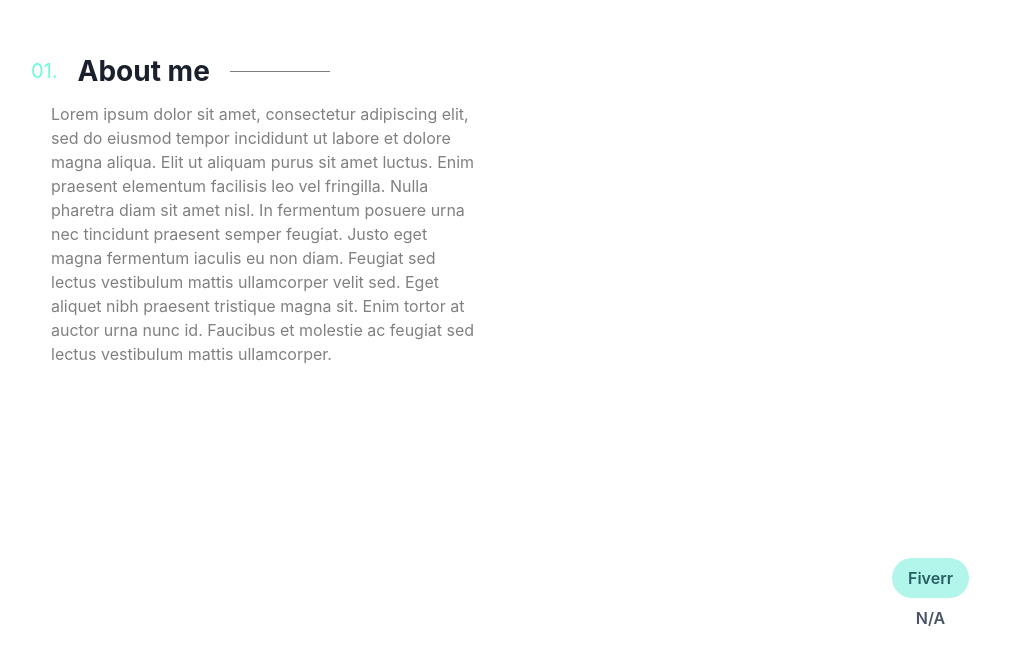
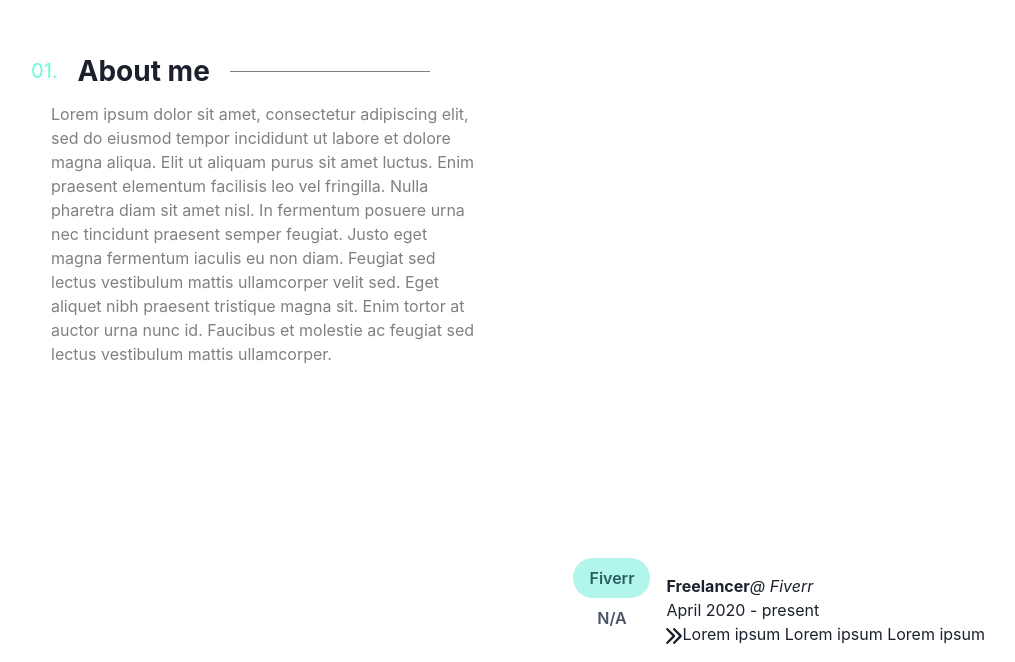
Before and after one commit to koreaneggroll/modern-portfolio-website, a React (Create React App) app: page / in a window 1280 px wide. Shown: the part 935-1597 px from the top of the page, without its empty margins (199-1214 px from the left). Before the commit the page ends 1573 px from the top, so only its background shows below. Built offline with nearby package versions, Linux system fonts and the light colour scheme.

Commit message:
im too tired for this kind of stuff

```diff
--- a/src/Components/Custom/WorkTab.js
+++ b/src/Components/Custom/WorkTab.js
@@ -2,7 +2,9 @@ import React from 'react';
 
 
 import {
-    Box
+    Box,
+    TabPanel,
+    Flex
 } from '@chakra-ui/react';
 
 
@@ -11,39 +13,7 @@ import { ArrowRightIcon } from '@chakra-ui/icons';
 function WorkTab(props){
     return(
         <Box className="WorkTab-wrapper">
-            <TabPanel className="work-tab">
-                <Flex className="work-heading">
-                    <b className="work-rank">
-                        {props.rank}
-                    </b>
 
-                    <i className="work-company">
-                        <span className="work-company-span">
-                            @ {props.company}
-                        </span>
-                    </i>
-                </Flex>
-
-                <Box className="work-time-span">
-                    <span className="time-span-span">
-                        {props.time_start} - {props.time_end}
-                    </span>
-                </Box>
-
-
-                <Box className="work-contents">
-                    <Box className="work-content-box">
-                        <ArrowRightIcon />
-
-                        <span className="work-content-box-span">
-                            {props.contents_box1}
-                        </span>
-                    </Box>
-
-
-
-                </Box>
-            </TabPanel>
         </Box>
     );
 };
--- a/src/Components/Work.js
+++ b/src/Components/Work.js
@@ -11,8 +11,15 @@ import {
     Divider,
     Stack,
     Hide,
-    Show
+    Show,
+    Flex
 } from '@chakra-ui/react';
+
+
+import WorkTab from './Custom/WorkTab';
+
+import { ArrowRightIcon } from '@chakra-ui/icons';
+
 
 import "../Css/worktabs.css";
 
@@ -32,9 +39,39 @@ function Work(){
                             <Tab>N/A</Tab>
                         </TabList>
 
-                        <TabPanels>
-                            <TabPanel>
+                        <TabPanels direction="ltr">
+                            <TabPanel className="work-tab">
+                                <Flex className="work-heading">
+                                    <b className="work-rank">
+                                        Freelancer
+                                    </b>
 
+                                    <i className="work-company">
+                                        <span className="work-company-span">
+                                             @ Fiverr
+                                        </span>
+                                    </i>
+                                </Flex>
+
+                                <Box className="work-time-span">
+                                    <span className="time-span-span">
+                                        April 2020 - present
+                                    </span>
+                                </Box>
+
+
+                                <Box className="work-contents">
+                                    <Box className="work-content-box">
+                                        <ArrowRightIcon />
+
+                                        <span className="work-content-box-span">
+                                        Lorem ipsum Lorem ipsum Lorem ipsum
+                                        </span>
+                                    </Box>
+
+
+
+                                </Box>
                             </TabPanel>
                         </TabPanels>
                     </Tabs>
--- a/src/Css/Aboutme.css
+++ b/src/Css/Aboutme.css
@@ -28,7 +28,7 @@
     display: block;
     position: relative;
     top: 0px;
-    width: 20px;
+    width: 100px;
     height: 1px;
     margin-left: 20px;
     background-color: gray; } }
@@ -38,7 +38,7 @@
     display: block;
     position: relative;
     top: 0px;
-    width: 100px;
+    width: 200px;
     height: 1px;
     margin-left: 20px;
     background-color: gray; } }
```
